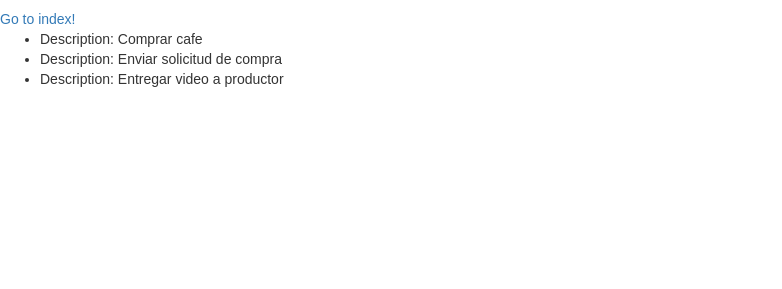
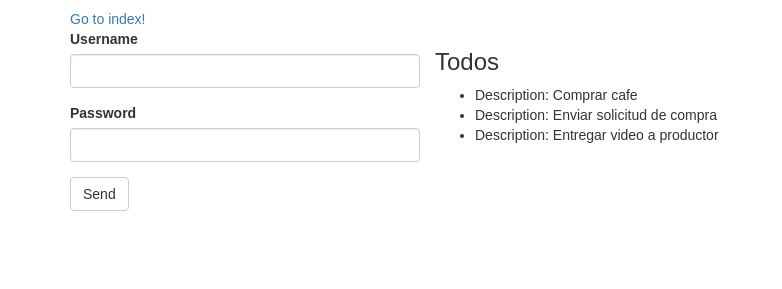
Before and after one commit to omiguelperez/flask-todo, a Flask app: page /hello in a window 1280 px wide. Shown: the part 63-352 px from the top of the page, without its empty margins (0-782 px from the left). Run offline with Flask 2, Linux system fonts and the light colour scheme; some libraries are stand-ins or nearby versions.

Commit message:
Forms, post request and flashes

```diff
--- a/main.py
+++ b/main.py
@@ -1,12 +1,23 @@
 """Flask app."""
 
-from flask import Flask, request, redirect, make_response, render_template, session
+from flask import Flask, request, redirect, make_response, render_template, session, url_for, flash
 from flask_bootstrap import Bootstrap
+from flask_wtf import FlaskForm
+from wtforms.fields import StringField, PasswordField, SubmitField
+from wtforms.validators import DataRequired
 
 app = Flask(__name__)
 boostrap = Bootstrap(app)
 
 app.config['SECRET_KEY'] = '<zlUxe@t6JO&[ngx@@}*dimYQ6&h,y'
+
+
+class LoginForm(FlaskForm):
+    """Login form."""
+
+    username = StringField('Username', validators=[DataRequired()])
+    password = PasswordField('Password', validators=[DataRequired()])
+    submit = SubmitField('Send')
 
 
 @app.errorhandler(404)
@@ -24,15 +35,33 @@
     return response
 
 
-@app.route('/hello')
+@app.route('/hello', methods=['get', 'post'])
 def hello():
     """Show greeting."""
-    user_ip = session.get('user_ip', None)
-    todos = ['Comprar cafe', 'Enviar solicitud de compra', 'Entregar video a productor ']
+    user_ip = session.get('user_ip')
+    username = session.get('username')
+    todos = [
+        'Comprar cafe',
+        'Enviar solicitud de compra',
+        'Entregar video a productor '
+    ]
+    login_form = LoginForm()
+
     context = {
         'user_ip': user_ip,
-        'todos': todos
+        'todos': todos,
+        'login_form': login_form,
+        'username': username
     }
+
+    if login_form.validate_on_submit():
+        username = login_form.username.data
+        session['username'] = username
+
+        flash('User registered successfully!')
+
+        return redirect(url_for('index'))
+
     return render_template('hello.html', **context)
 
 
--- a/templates/base.html
+++ b/templates/base.html
@@ -13,6 +13,19 @@
         {% include "navbar.html" %}
     {% endblock %}
 
+    {% for message in get_flashed_messages() %}
+    <div class="alert alert-success alert-dismissible">
+        <button type="button"
+                data-dismiss="alert"
+                class="close">&times;</button>
+        {{ message }}
+    </div>
+    {% endfor %}
+
     {% block content %}
     {% endblock %}
+
+    {% block scripts %}
+        {{ super() }}
+    {% endblock %}
 {% endblock %}
--- a/templates/hello.html
+++ b/templates/hello.html
@@ -1,5 +1,6 @@
 {% extends "base.html" %}
 {% import "macros.html" as macros %}
+{% import "bootstrap/wtf.html" as wtf %}
 
 {% block title %}
     {{ super() }}
@@ -7,15 +8,30 @@
 {% endblock title %}
 
 {% block content %}
+    <div class="container">
+        <div class="row mt-5">
+            <div class="col-xs-12 col-md-6 offset-md-3 col-lg-4 offset-lg-4">
                 {% if user_ip %}
-        <h1>Hello! Your ip is {{ user_ip }}</h1>
+                    <h3>Hello {{ username }}! Your ip is {{ user_ip }}</h3>
                 {% else %}
                     <a href="{{ url_for('index') }}">Go to index!</a>
                 {% endif %}
+            </div>
+        </div>
 
+        <div class="row col-xs-12 col-md-6 offset-md-3 col-lg-4 offset-lg-4 mt-5">
+            {{ wtf.quick_form(login_form) }}
+        </div>
+
+        <div class="row mt-5">
+            <div class="col-xs-12 col-md-6 offset-md-3 col-lg-4 offset-lg-4">
+                <h3>Todos</h3>
                 <ul>
                     {% for todo in todos %}
                         {{ macros.render_todo(todo) }}
                     {% endfor %}
                 </ul>
+            </div>
+        </div>
+    </div>
 {% endblock %}
```
Also changed, not shown: requirements.txt (+20 -1 lines). Lines whose indentation alone changed are shown as unchanged.
